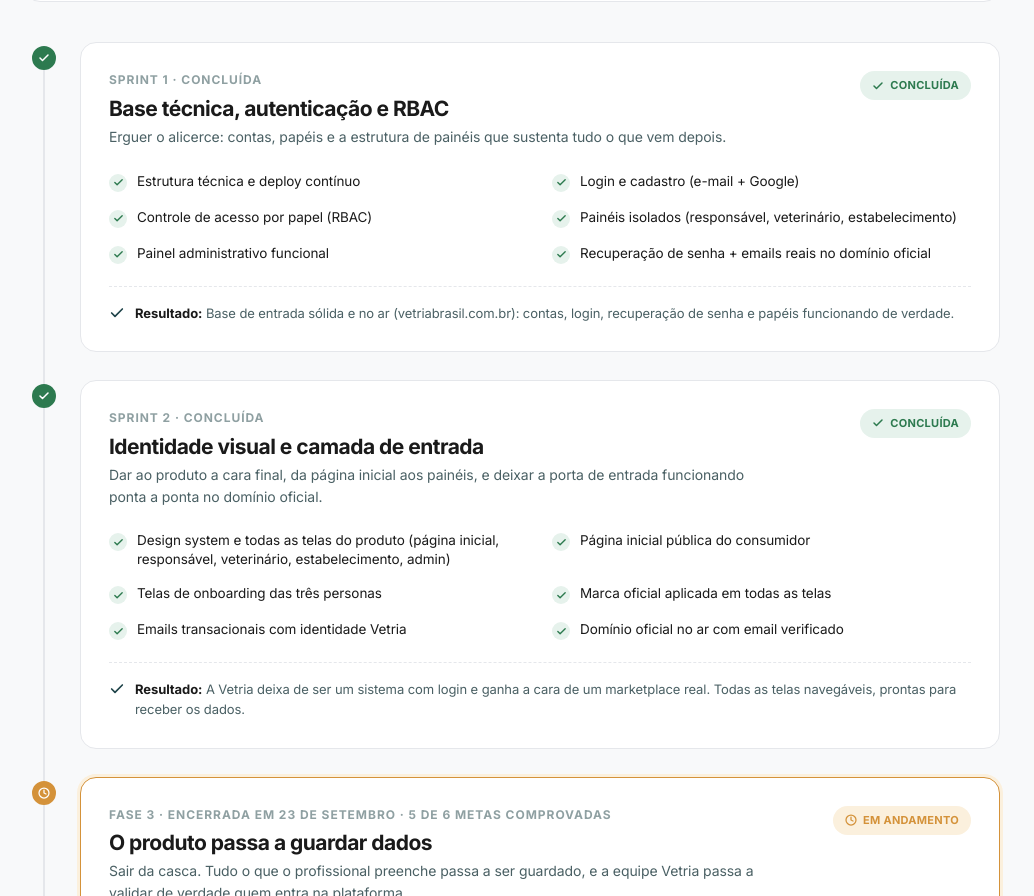
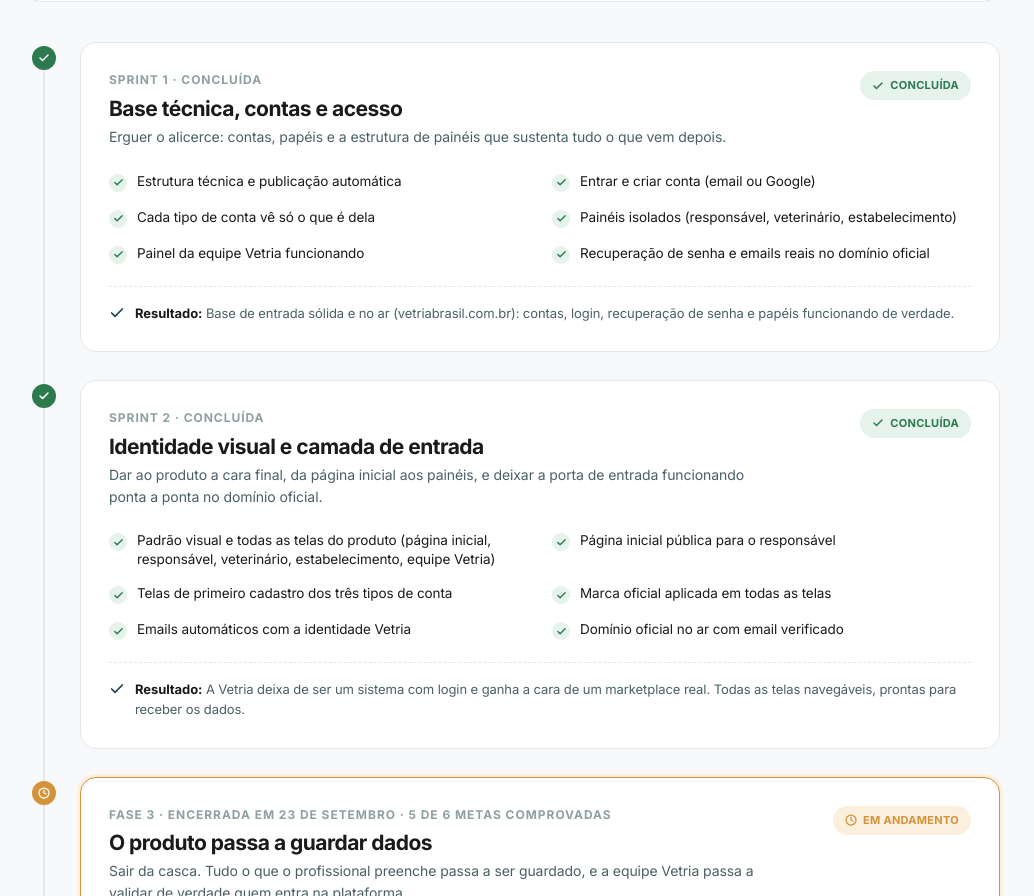
Before and after one commit to VetriaVet/vetria-web, a Next.js app: page /roadmap in a window 1280 px wide. Shown: the part 878-1774 px from the top of the page, without its empty margins (128-1162 px from the left). Built offline with nearby package versions, Linux system fonts and the light colour scheme.

Commit message:
copy(roadmap): Sprints 1 e 2 sem jargao; DL-064 (projeto de teste) e DL-065
Co-Authored-By: Claude Opus 5.5 (1M context) <noreply@anthropic.com>
Claude-Session: https://claude.ai/code/session_01CXw7siL9R3pfDUfo6GR2tg

```diff
--- a/app/roadmap/page.tsx
+++ b/app/roadmap/page.tsx
@@ -36,16 +36,16 @@ type Sprint = {
 const SPRINTS: Sprint[] = [
   {
     num: "Sprint 1 · concluída",
-    title: "Base técnica, autenticação e RBAC",
+    title: "Base técnica, contas e acesso",
     status: "done",
     goal: "Erguer o alicerce: contas, papéis e a estrutura de painéis que sustenta tudo o que vem depois.",
     items: [
-      { label: "Estrutura técnica e deploy contínuo", status: "done" },
-      { label: "Login e cadastro (e-mail + Google)", status: "done" },
-      { label: "Controle de acesso por papel (RBAC)", status: "done" },
+      { label: "Estrutura técnica e publicação automática", status: "done" },
+      { label: "Entrar e criar conta (email ou Google)", status: "done" },
+      { label: "Cada tipo de conta vê só o que é dela", status: "done" },
       { label: "Painéis isolados (responsável, veterinário, estabelecimento)", status: "done" },
-      { label: "Painel administrativo funcional", status: "done" },
-      { label: "Recuperação de senha + emails reais no domínio oficial", status: "done" },
+      { label: "Painel da equipe Vetria funcionando", status: "done" },
+      { label: "Recuperação de senha e emails reais no domínio oficial", status: "done" },
     ],
     result:
       "Base de entrada sólida e no ar (vetriabrasil.com.br): contas, login, recuperação de senha e papéis funcionando de verdade.",
@@ -58,13 +58,13 @@ const SPRINTS: Sprint[] = [
     items: [
       {
         label:
-          "Design system e todas as telas do produto (página inicial, responsável, veterinário, estabelecimento, admin)",
+          "Padrão visual e todas as telas do produto (página inicial, responsável, veterinário, estabelecimento, equipe Vetria)",
         status: "done",
       },
-      { label: "Página inicial pública do consumidor", status: "done" },
-      { label: "Telas de onboarding das três personas", status: "done" },
+      { label: "Página inicial pública para o responsável", status: "done" },
+      { label: "Telas de primeiro cadastro dos três tipos de conta", status: "done" },
       { label: "Marca oficial aplicada em todas as telas", status: "done" },
-      { label: "Emails transacionais com identidade Vetria", status: "done" },
+      { label: "Emails automáticos com a identidade Vetria", status: "done" },
       { label: "Domínio oficial no ar com email verificado", status: "done" },
     ],
     result:
```
Also changed, not shown: 1 other file (tests, documents, lock files or other folders).
